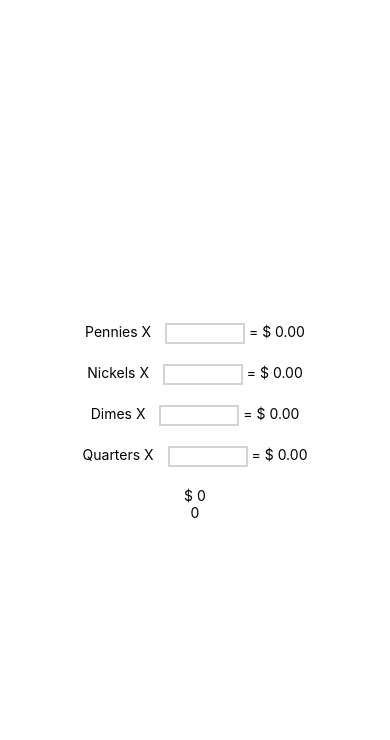
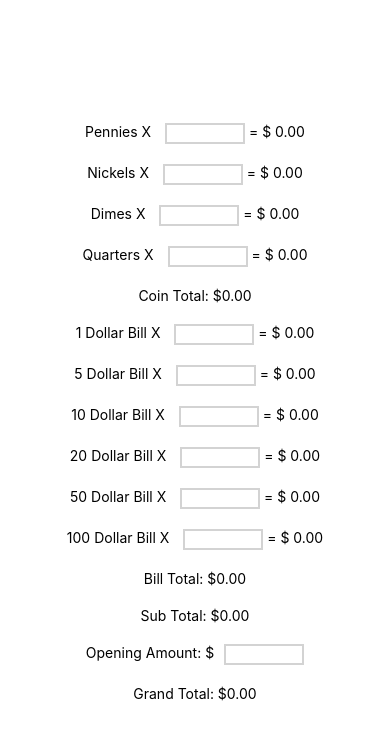
Before and after one commit to OthankQ/Closure, a React Native app: screen / in a window 390 px wide. Shown: the top 740 px of the page. Built offline with nearby package versions, Linux system fonts and the light colour scheme.

Commit message:
Add basic structure and functionality

```diff
--- a/App.js
+++ b/App.js
@@ -7,13 +7,24 @@ import TotalTextView from './components/TotalTextView'
 
 export default function App() {
 
-  // const [pennyCount, setPennyCount] = useState(0);
-  // const [nickelCount, setNickelCount] = useState(0);
-  // const [dimeCount, setDimeCount] = useState(0);
-  // const [quarterCount, setQuarterCount] = useState(0);
+  const [pennyCount, setPennyCount] = useState(0);
+  const [nickelCount, setNickelCount] = useState(0);
+  const [dimeCount, setDimeCount] = useState(0);
+  const [quarterCount, setQuarterCount] = useState(0);
+
+  const [dollarBillCount, setDollarBillCount] = useState(0);
+  const [fiveDollarBillCount, set5DollarBillCount] = useState(0);
+  const [tenDollarBillCount, set10DollarBillCount] = useState(0);
+  const [twentyDollarBillCount, set20DollarBillCount] = useState(0);
+  const [fiftyDollarBillCount, set50DollarBillCount] = useState(0);
+  const [hundredDollarBillCount, set100DollarBillCount] = useState(0);
+
+  const [openingAmount, setOpeningAmount] = useState(0);
+
 
   // State that tracks coin total and bill total
-  const [coinTotal, setCoinTotal] = useState(0);
+  // const [coinTotal, setCoinTotal] = useState(0);
+  // const [billTotal, setBillTotal] = useState(0);
 
 
   // I am working on a function to catch the change in TEXT from CoinCounter.js and update coinTotal State
@@ -21,21 +32,63 @@ export default function App() {
     console.log('addtototal triggerd')
   }
 
+
+  let coinTotal = (parseFloat(pennyCount*0.01) + parseFloat(nickelCount*0.05) + parseFloat(dimeCount*0.10) + parseFloat(quarterCount*0.25)).toFixed(2)
+
+  let billTotal = (parseFloat(dollarBillCount*1.00) + parseFloat(fiveDollarBillCount*5.00) + parseFloat(tenDollarBillCount*10.00) + parseFloat(twentyDollarBillCount*20.00) + parseFloat(fiftyDollarBillCount*50.00) + parseFloat(hundredDollarBillCount*100.00)).toFixed(2)
+
+  let subTotal = (parseFloat(coinTotal) + parseFloat(billTotal)).toFixed(2)
+
+  let grandTotal = (parseFloat(subTotal) - parseFloat(openingAmount)).toFixed(2)
+
   return (
     <View style={styles.container}>
 
-      <CoinCounter coinName="Pennies" style={styles.row} counter={0.01}></CoinCounter>
+      <CoinCounter coinName="Pennies" style={styles.row} counter={0.01} count={setPennyCount}></CoinCounter>
 
-      <CoinCounter coinName="Nickels" style={styles.row} counter={0.05}></CoinCounter>
+      <CoinCounter coinName="Nickels" style={styles.row} counter={0.05} count={setNickelCount}></CoinCounter>
 
-      <CoinCounter coinName="Dimes" style={styles.row} counter={0.10}></CoinCounter>
+      <CoinCounter coinName="Dimes" style={styles.row} counter={0.10} count={setDimeCount}></CoinCounter>
 
-      <CoinCounter coinName="Quarters" style={styles.row} counter={0.25}></CoinCounter>
+      <CoinCounter coinName="Quarters" style={styles.row} counter={0.25} count={setQuarterCount}></CoinCounter>
 
       {/* Whenever one of the coincounter rerenders, rerender cointotal component with new state */}
+      <View style={styles.row}>
+        <Text>Coin Total: ${coinTotal}</Text>
+      </View>
 
-      <TotalTextView></TotalTextView>
-      <Text>{coinTotal}</Text>
+
+      <CoinCounter coinName="1 Dollar Bill" style={styles.row} counter={1.00} count={setDollarBillCount}></CoinCounter>
+
+      <CoinCounter coinName="5 Dollar Bill" style={styles.row} counter={5.00} count={set5DollarBillCount}></CoinCounter>
+
+      <CoinCounter coinName="10 Dollar Bill" style={styles.row} counter={10.00} count={set10DollarBillCount}></CoinCounter>
+
+      <CoinCounter coinName="20 Dollar Bill" style={styles.row} counter={20.00} count={set20DollarBillCount}></CoinCounter>
+
+      <CoinCounter coinName="50 Dollar Bill" style={styles.row} counter={50.00} count={set50DollarBillCount}></CoinCounter>
+
+      <CoinCounter coinName="100 Dollar Bill" style={styles.row} counter={100.00} count={set100DollarBillCount}></CoinCounter>
+
+      <View style={styles.row}>
+        <Text>Bill Total: ${billTotal}</Text>
+      </View>
+
+      <View style={styles.row}>
+        <Text>Sub Total: ${subTotal}</Text>
+      </View>
+
+      <View style={styles.row}>
+        <Text>Opening Amount: $</Text>
+        <TextInput onChangeText={(number) => setOpeningAmount(number)} style={styles.input} keyboardType={"number-pad"}></TextInput>
+      </View>
+
+
+
+      <View style={styles.row}>
+        <Text>Grand Total: ${grandTotal}</Text>
+      </View>
+
 
       <StatusBar style="auto" />
     </View>
@@ -57,6 +110,14 @@ const styles = StyleSheet.create({
   //   marginLeft: 10,
   // },
 
+  input: {
+    borderWidth: 2,  // size/width of the border
+    borderColor: 'lightgrey',  // color of the border
+    paddingLeft: 10,
+    marginLeft: 10,
+    width: 80
+  },
+
   row: {
     flexDirection: 'row',
     marginBottom: 20,
--- a/components/CoinCounter.js
+++ b/components/CoinCounter.js
@@ -8,7 +8,7 @@ export default function CoinCounter(props) {
     return(
         <View style={props.style}>
             <Text>{props.coinName} X </Text>
-            <TextInput onChangeText={(number) => {setCoinCount(number); console.log('Why!!')}} style={styles.input} keyboardType={"number-pad"}></TextInput>
+            <TextInput onChangeText={(number) => {setCoinCount(number); props.count(number)}} style={styles.input} keyboardType={"number-pad"}></TextInput>
             <Text> = </Text>
             <Text>$ {(coinCount * props.counter).toFixed(2)}</Text>
         </View>
```
